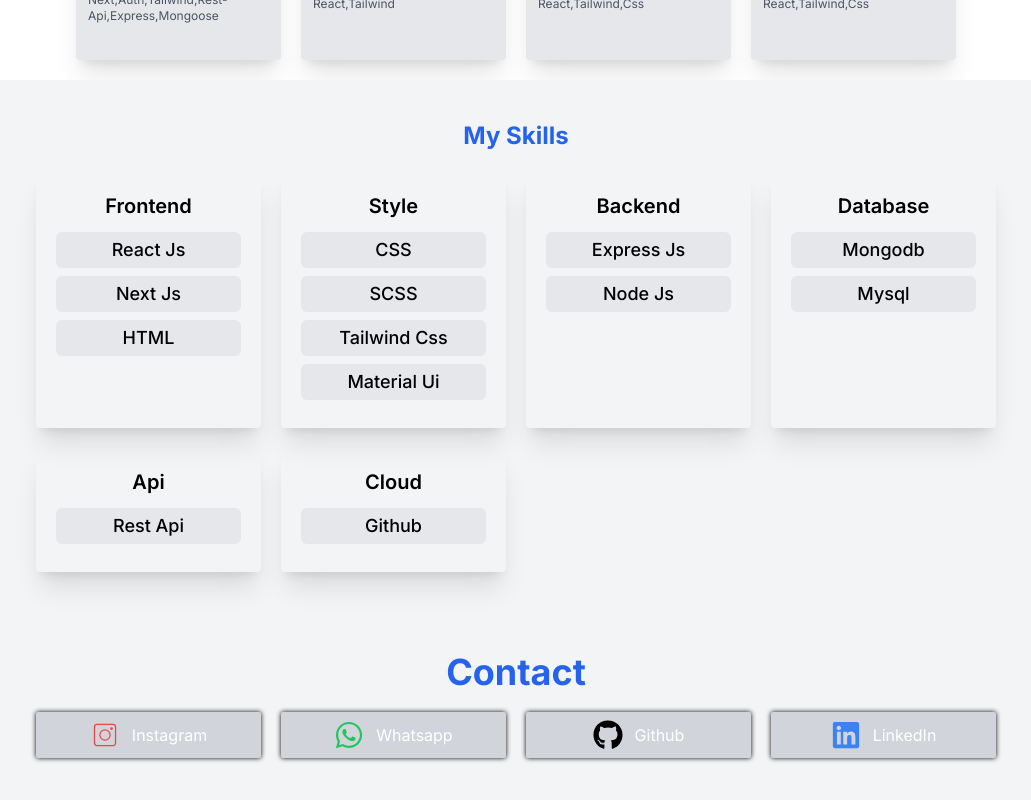
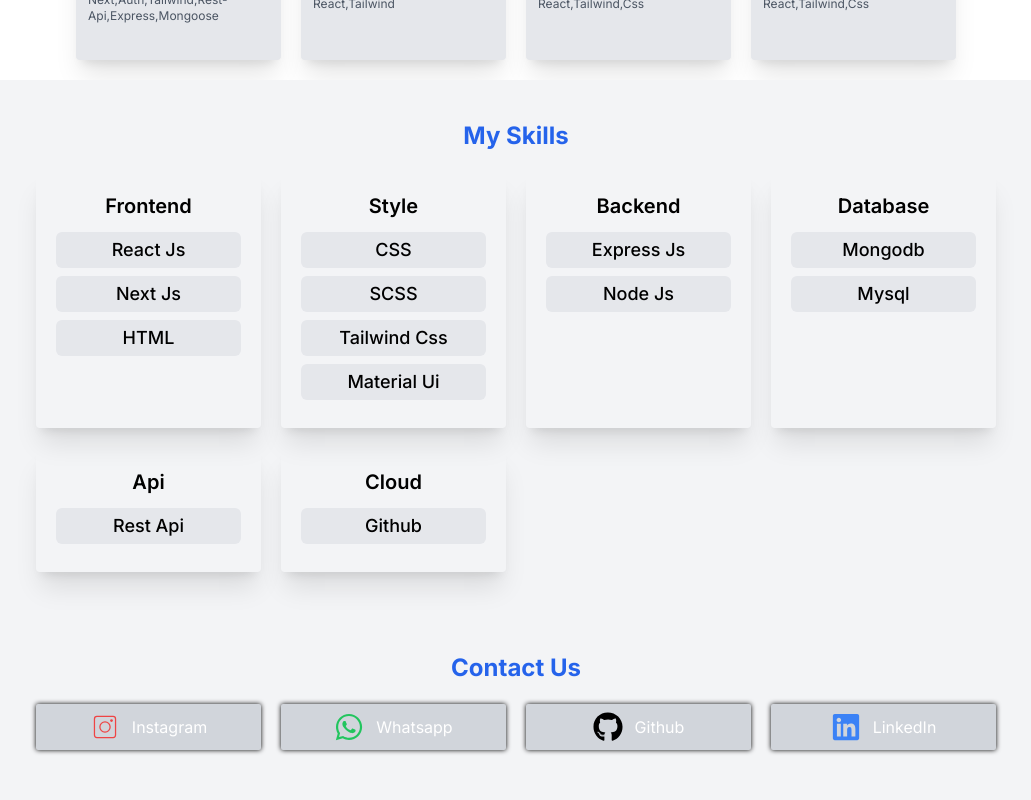
Before and after one commit to prashant-singh-web/portfolio, a Next.js app: page / in a window 1280 px wide. Shown: the part 1093-1893 px from the top of the page, without its empty margins (124-1155 px from the left). Built offline with nearby package versions, Linux system fonts and the light colour scheme.

Commit message:
updated contact

```diff
--- a/src/app/component/Contact_page.js
+++ b/src/app/component/Contact_page.js
@@ -5,7 +5,7 @@ import { FaGithub, FaLinkedin, FaWhatsapp } from "react-icons/fa";
 function Contact_page() {
   return (
     <div className="w-full flex flex-col items-center bg-gray-100 py-10">
-      <h1 className="text-4xl capitalize font-bold text-blue-600 mb-5">Contact</h1>
+      <h1 className="text-2xl capitalize font-bold text-blue-600 mb-5">Contact Us</h1>
       <div className="w-3/4 grid grid-cols-2 gap-5 md:grid-cols-4">
         {[
           { title: 'Instagram', icon: <CiInstagram className="mr-3 text-3xl font-extrabold text-red-500" />, link: 'https://www.instagram.com/_mr_frontweb_/?utm_source=qr&igshid=ZDExYjZkNGI0OA%3D%3D' },
```
